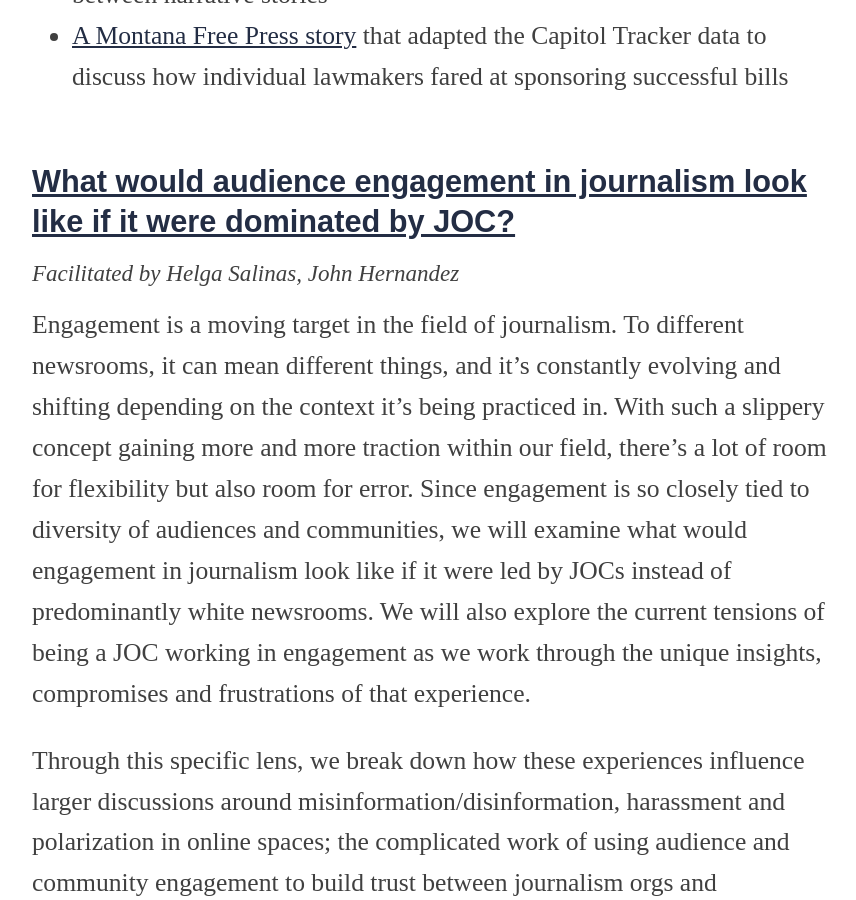
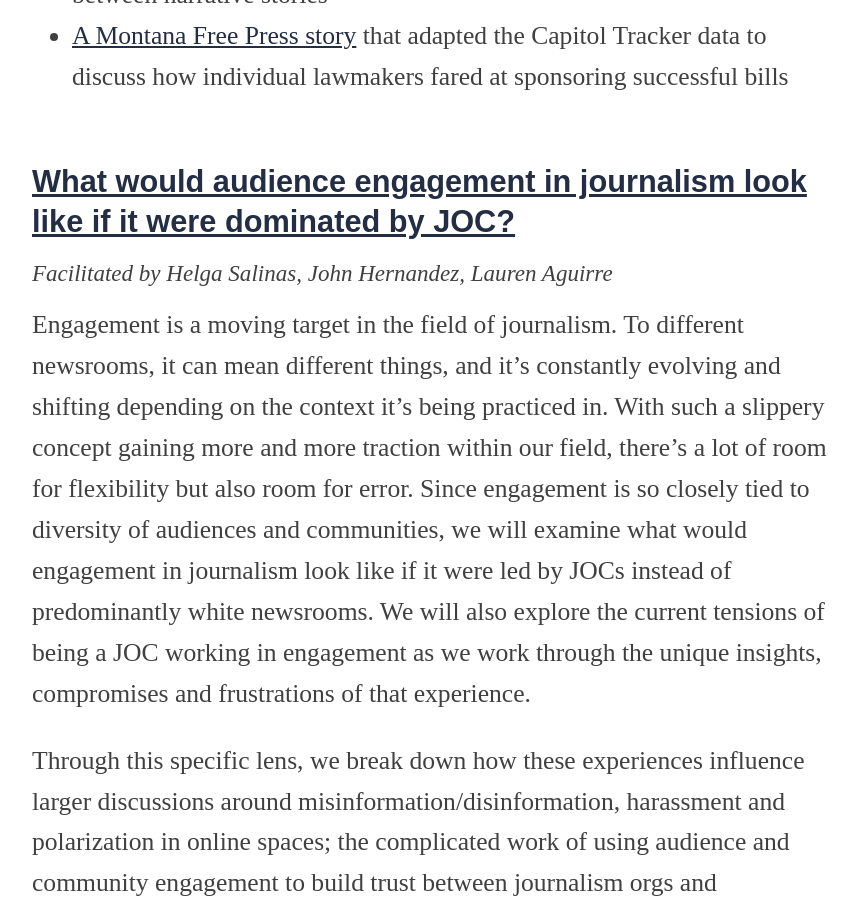
Before and after one commit to OpenNews/srccon-2021, a Jekyll site: the page built from program.md, in a window 1280 px wide and 900 px high, scrolled down 18967 px. Shown: the whole window, without its empty margins (208-1064 px from the left). Built offline with Jekyll 4.4.1, drawn with Linux system fonts in a browser that asks for light colours; nearby versions of some CDN libraries; some web fonts are replaced; some of the changed text lies outside the part shown.

Commit message:
session updates

```diff
--- a/_data/sessions.yml
+++ b/_data/sessions.yml
@@ -84,7 +84,7 @@
         "day": "",
         "description": "Many journalists—especially in the past year—have considered leaving the industry. Some are looking for better pay, better work-life balance, or career growth. Some, however, fear a \"kiss of death\" from leaving the newsroom, and not being able to return in the future. And some who want to leave journalism simply don’t have a Plan B, so they reluctantly stay in the field.\n\nLet's have the conversation: If you leave a newsroom role, can you come back to it? For those wanting to leave, we can talk about how skillsets in journalism can translate into other roles. For those who want to stay in journalism part time, we can discuss ways to achieve that. This is a conversation where we can explore different ways of being involved in journalism and develop our own plan of action.",
         "everyone": "",
-        "facilitators": "Rahul Mukherjee",
+        "facilitators": "Rahul Mukherjee, Ev Andrews",
         "id": "ebb-flow-journalism",
         "length": "",
         "notepad": "",
@@ -356,7 +356,7 @@
         "day": "",
         "description": "Engagement is a moving target in the field of journalism. To different newsrooms, it can mean different things, and it’s constantly evolving and shifting depending on the context it’s being practiced in. With such a slippery concept gaining more and more traction within our field, there’s a lot of room for flexibility but also room for error. Since engagement is so closely tied to diversity of audiences and communities, we will examine what would engagement in journalism look like if it were led by JOCs instead of predominantly white newsrooms. We will also explore the current tensions of being a JOC working in engagement as we work through the unique insights, compromises and frustrations of that experience.\n\nThrough this specific lens, we break down how these experiences influence larger discussions around misinformation/disinformation, harassment and polarization in online spaces; the complicated work of using audience and community engagement to build trust between journalism orgs and communities of color; and the emotional burden of often engaging with ideas from “the right” from audiences and newsroom leaders. The goal is to get at more of the nuance around engagement, with JOCs at the center, to inform some of the missing context around this emerging practice.",
         "everyone": "",
-        "facilitators": "Helga Salinas, John Hernandez",
+        "facilitators": "Helga Salinas, John Hernandez, Lauren Aguirre",
         "id": "engagement-run-by-joc",
         "length": "",
         "notepad": "",
```
